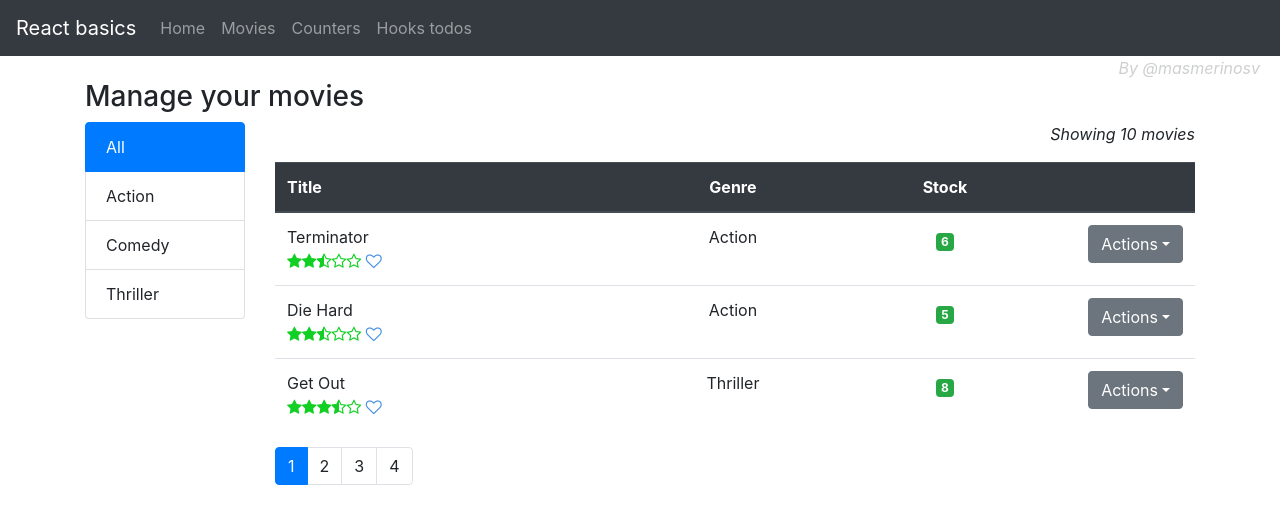
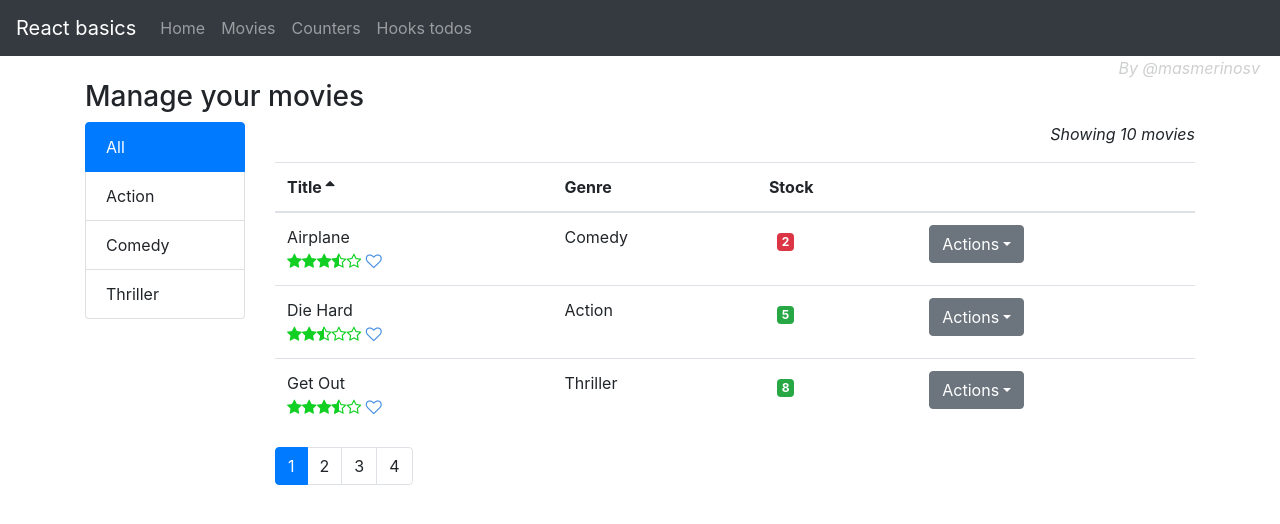
Before and after one commit to masmerino13/codewithmosh-reactjs-basics, a React app: page /movies in a window 1280 px wide. Shown: the top 524 px of the page. Built offline with nearby package versions, Linux system fonts and the light colour scheme.

Commit message:
Sorting section

```diff
--- /dev/null
+++ b/src/common/TableBody.jsx
@@ -0,0 +1,32 @@
+import React, { Component } from 'react';
+import _ from 'lodash'
+
+export class TableBody extends Component {
+    renderCell = (item, column) => {
+        if (column.content) return column.content(item);
+
+        return _.get(item, column.path);
+    }
+
+  render() {
+      const { columns, data, onRemove, onLike } = this.props;
+    return (
+        <tbody>
+            {
+                data.map(item => (
+                    <tr key={item._id}>
+                        {
+                            columns.map((column, key) => <td key={key}>{this.renderCell(item, column)}</td>)
+                        }
+                    </tr>
+                ))
+            }
+            {
+                data.length === 0 && <tr><td colSpan="4" className="text-center font-italic">No data to show</td></tr>
+            }
+        </tbody>
+    )
+  }
+}
+
+export default TableBody
--- /dev/null
+++ b/src/common/TableHeader.jsx
@@ -0,0 +1,33 @@
+import React from 'react';
+
+const raiseSort = (path, column, onSort) => {
+    const sortColumn = {...column};
+
+    if (!path) return null;
+
+    if (path === sortColumn.path) {
+    sortColumn.order = (sortColumn.order === 'asc') ? 'desc' : 'asc';
+    } else {
+    sortColumn.path = path;
+    sortColumn.order = 'asc';
+    }
+
+    onSort(sortColumn);
+}
+
+const renderSortIcon = (column, sortColumn) => {
+    if (column.path !== sortColumn.path) return null;
+    return <i className={`fa fa-sort-${sortColumn.order}`}></i>;
+}
+
+const TableHeader = ({columns, sortColumn, onSort}) => {
+  return (
+    <thead>
+        <tr>
+            {columns.map((column, key) => (<th className="clickable" key={key} onClick={() => raiseSort(column.path, sortColumn, onSort)}>{column.label} {renderSortIcon(column, sortColumn)}</th>))}
+        </tr>
+    </thead>
+  )
+}
+
+export default TableHeader
--- /dev/null
+++ b/src/common/table.jsx
@@ -0,0 +1,14 @@
+import React from 'react'
+import TableHeader from './TableHeader';
+import TableBody from './TableBody';
+
+const table = ({ columns, sortColumn, onLike, onRemove, data, onSort}) => {
+  return (
+    <table className="table">
+        <TableHeader {...{columns, sortColumn, onSort}} />
+        <TableBody {...{columns, data, onLike, onRemove}} />
+    </table>
+  )
+}
+
+export default table
--- a/src/components/movies.jsx
+++ b/src/components/movies.jsx
@@ -6,6 +6,7 @@ import Pagination from '../utils/pagination';
 import paginate from '../utils/paginate';
 import ListGroup from '../common/ListGroup';
 import MoviesTable from './moviesTable';
+import _ from 'lodash';
 
 class Movies extends Component {
     state = {
@@ -16,7 +17,11 @@ class Movies extends Component {
         filters: {
           genre: 'all'
         },
-        selectedGenre: 'all'
+        selectedGenre: 'all',
+        sortColumn: {
+          path: 'title',
+          order: 'asc'
+        }
     }
 
     componentDidMount() {
@@ -51,18 +56,32 @@ class Movies extends Component {
       })
     }
 
+    handleSort = sortColumn  => {
+      this.setState({sortColumn});
+    }
+
+    getPageData = () => {
+      const { moviesList, selectedGenre, sortColumn, currentPage, pageSize } = this.state;
+
+      const items = moviesList.filter(movie => { return (selectedGenre === 'all') ? true : movie.genre._id === selectedGenre._id });
+
+      const sorted = _.orderBy(items, [sortColumn.path], [sortColumn.order]);
+
+      const movies = paginate({ items: sorted, currentPage, pageSize });
+
+      return { pageCount: items.length, data: movies };
+    }
+
   render() {
     const {
-      moviesList,
       pageSize,
       currentPage,
       genres,
+      sortColumn,
       selectedGenre
     } = this.state;
 
-    const items = moviesList.filter(movie => { return (selectedGenre === 'all') ? true : movie.genre._id === selectedGenre._id }).sort((a, b) => { console.log(a, b)});
-
-    const movies = paginate({ items, currentPage, pageSize });
+    const { pageCount, data: movies } = this.getPageData();
 
     return (
       <>
@@ -72,10 +91,18 @@ class Movies extends Component {
             <ListGroup items={genres} action={this.handleFilterByGenre} selected={selectedGenre} />
           </div>
           <div className="col-md-10 col-lg-10">
-            { items.length > 0 && <p className="text-right font-italic">Showing { items.length } movies</p> }
-            <MoviesTable movies={movies} onLike={this.handleLike} onRemove={this.onRemovemovie} onSort={() => console.log('sorting')} />
+            { pageCount > 0 && <p className="text-right font-italic">Showing { pageCount } movies</p> }
+            <MoviesTable  {
+              ...{
+                movies,
+                sortColumn,
+                onLike: this.handleLike,
+                onRemove: this.onRemovemovie,
+                onSort: this.handleSort
+                }
+              } />
             <Pagination
-              itemsCount={items.length}
+              itemsCount={pageCount}
               pageSize={pageSize}
               currentPage={currentPage}
               onPageChange={this.handlePageChange}
--- a/src/components/moviesTable.jsx
+++ b/src/components/moviesTable.jsx
@@ -1,47 +1,31 @@
 import React from 'react';
+
 import Rating from 'react-rating';
-
 import Badge from '../utils/setBadge';
 import Actions from '../utils/dropdownActions';
 import Like from '../utils/like';
+import Table from '../common/table';
 
-const moviesTable = ({ movies, onLike, onRemove, onSort }) => {
-  return (
+const moviesTable = ({ movies, onLike, onRemove, sortColumn, onSort }) => {
+
+    const columns = [
+        {
+            path: 'title', label: 'Title', content: movie =>
             <>
-        <table className="table">
-            <thead className="thead-dark">
-            <tr>
-                <th onClick={() => onSort('title')}>Title</th>
-                <th onClick={() => onSort('genre.name')} className="text-center">Genre</th>
-                <th onClick={() => onSort('numberInStock')} className="text-center">Stock</th>
-                <th onClick={() => onSort('')} width="150"></th>
-            </tr>
-            </thead>
-            <tbody>
-            {
-                movies.map(movie => (
-                    <tr key={movie._id}>
-                        <td>
                 {movie.title}
                 <br />
                 <Rating
                     initialRating={movie.dailyRentalRate}
                     emptySymbol="fa fa-star-o fa-1x yellow"
                     fullSymbol="fa fa-star fa-1x yellow" />  <Like like={ movie.isLiked } onLiked={() => onLike(movie)} />
-                        </td>
-                        <td className="text-center">{movie.genre.name}</td>
-                        <td className="text-center"><Badge value={movie.numberInStock} /></td>
-                        <td className="text-right"><Actions id={movie._id} action={() => onRemove(movie._id)} /></td>
-                    </tr>
-                ))
-            }
-            {
-                movies.length === 0 && <tr><td colSpan="4" className="text-center font-italic">No data to show</td></tr>
-            }
-            </tbody>
-        </table>
             </>
-  )
+        },
+        {path: 'genre.name', label: 'Genre'},
+        {path: 'numberInStock', label: 'Stock', content: movie => <Badge value={movie.numberInStock} />},
+        {key: 'delete', content: movie => <Actions id={movie._id} action={() => onRemove(movie._id)} />}
+    ];
+
+  return (<Table {...{columns, sortColumn, onLike, onRemove, data: movies, onSort}} />)
 }
 
 export default moviesTable
--- a/src/index.css
+++ b/src/index.css
@@ -1,3 +1,7 @@
 .yellow {
   color: #11d023;
 }
+
+.clickable {
+  cursor: pointer;
+}
```
Lines whose indentation alone changed are shown as unchanged.
